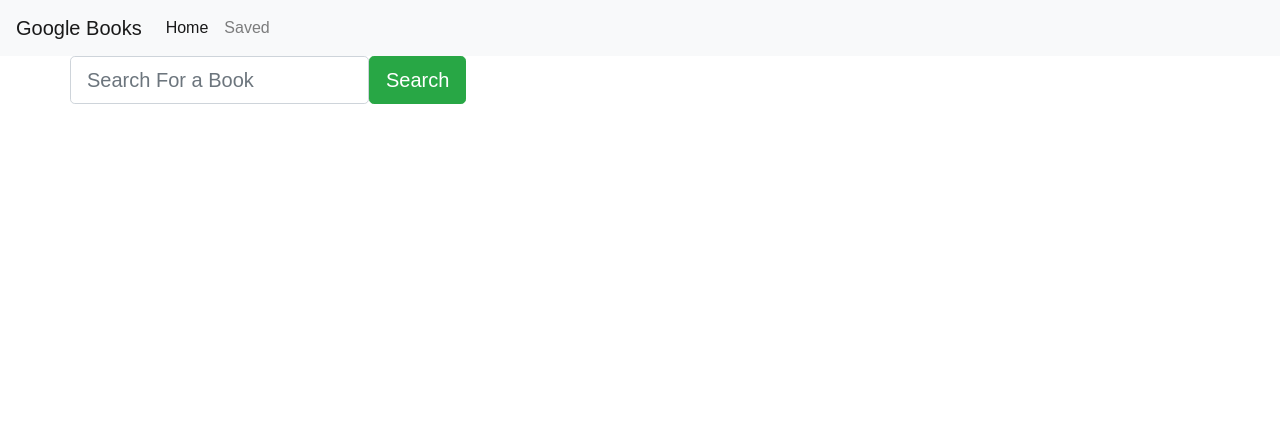
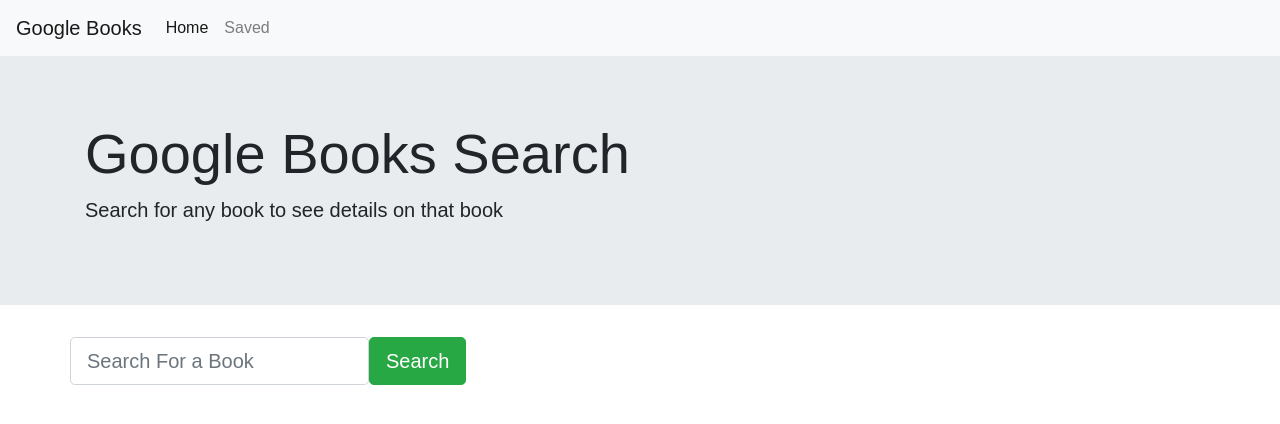
Before and after one commit to leticiaroncero/google-books-search, a React (Create React App) app in the folder client/: page / in a window 1280 px wide. Shown: the top 424 px of the page. Built offline with nearby package versions, Linux system fonts and the light colour scheme.

Commit message:
added some changes

```diff
--- a/client/src/components/Jumbotron/index.css
+++ b/client/src/components/Jumbotron/index.css
@@ -1,3 +1,3 @@
-.jumbtron {
-    background-image: url('../public/sharon-mccutcheon-eMP4sYPJ9x0-unsplash.jpg');
-}
+/*.jumbtron {
+    background-image: url("..\public\sharon-mccutcheon-eMP4sYPJ9x0-unsplash.jpg")
+}*/
--- a/client/src/pages/Search.js
+++ b/client/src/pages/Search.js
@@ -1,5 +1,5 @@
 import React, { Component } from "react";
-//import Jumbotron from "../Jumbotron";
+import Jumbotron from "../components/Jumbotron";
 import Input from "../components/Input";
 import Button from "../components/Button";
 
@@ -14,7 +14,7 @@
     render() {
         return (
           <div>
-            {/* <Jumbotron /> */}
+             <Jumbotron />
             <div className= "wrapper">
               <div className="row">
               <div className="col-md-12">
```
